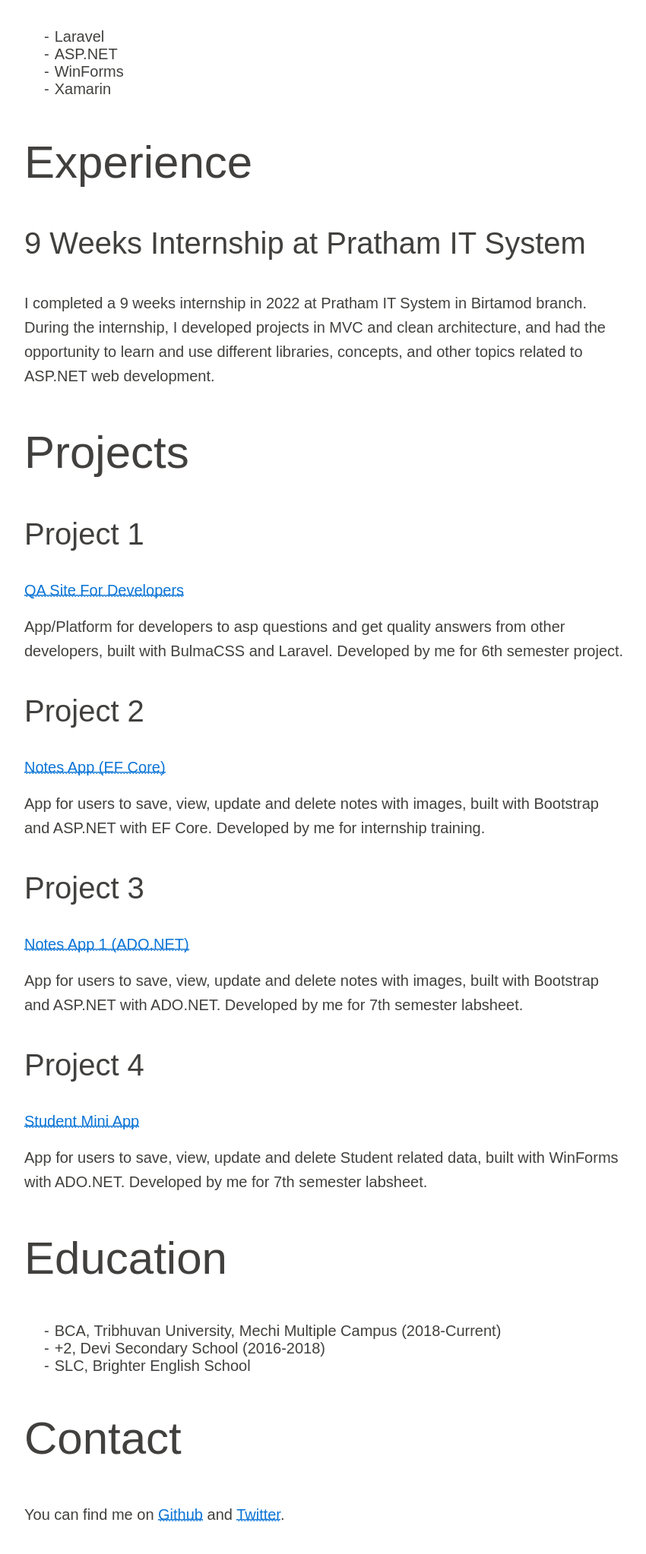
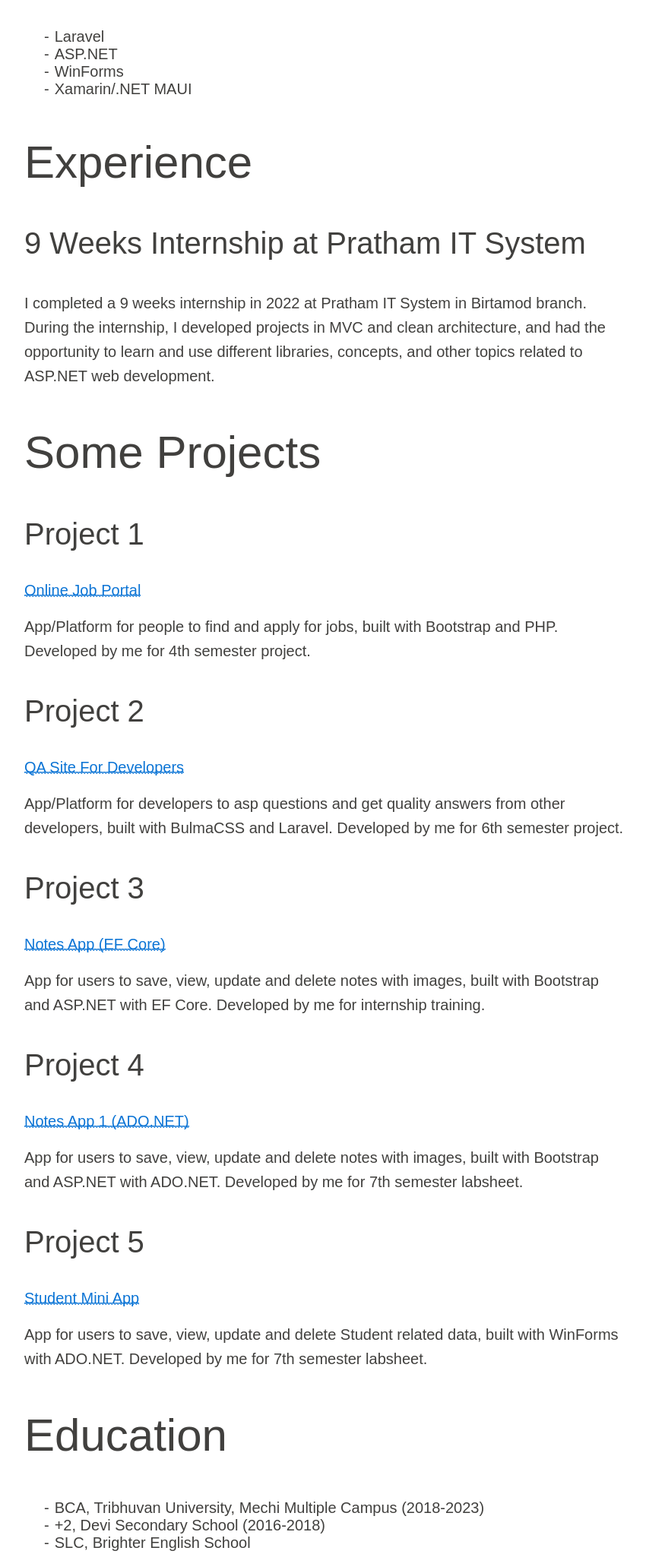
Before and after one commit to NikeshKhatiwada/MyPersonalSite, a plain HTML site: page index.html in a window 1280 px wide. Shown: the part 985-3031 px from the top of the page at 76% size, without its empty margins (128-978 px from the left). Drawn offline with nearby package versions, Linux system fonts and the light colour scheme; a web font is replaced by a local one.

Commit message:
Added a project, and performed some fixes

```diff
--- a/index.html
+++ b/index.html
@@ -31,37 +31,30 @@
           <li>Laravel</li>
           <li>ASP.NET</li>
           <li>WinForms</li>
-          <li>Xamarin</li>
+          <li>Xamarin/.NET MAUI</li>
         </ul>
         <h2>Experience</h2>
             <h3>9 Weeks Internship at Pratham IT System</h3>
             <p>I completed a 9 weeks internship in 2022 at Pratham IT System in Birtamod branch. During the internship, I developed projects in MVC and clean architecture, and had the opportunity to learn and use different libraries, concepts, and other topics related to ASP.NET web development.</p>
-        <h2>Projects</h2>
-          <!-- <li>
-            <h3>Job Search Project</h3>
-            <img src="project1.jpg" alt="Project 1" width="200" height="200">
-            <a href="https://github.com/your-username/project1">Project 1 Github Link</a>
-            <p>Brief description of the project and your role in it.</p>
-          </li> -->
+        <h2>Some Projects</h2>
           <h3>Project 1</h3>
-            <!-- <img src="project2.jpg" alt="Project 2" width="200" height="200"> -->
+          <a href="https://github.com/NikeshKhatiwada/OnlineJobPortal">Online Job Portal</a>
+          <p>App/Platform for people to find and apply for jobs, built with Bootstrap and PHP. Developed by me for 4th semester project.</p>
+          <h3>Project 2</h3>
           <a href="https://github.com/NikeshKhatiwada/QA-Site">QA Site For Developers</a>
           <p>App/Platform for developers to asp questions and get quality answers from other developers, built with BulmaCSS and Laravel. Developed by me for 6th semester project.</p>
-            <h3>Project 2</h3>
-            <!-- <img src="project2.jpg" alt="Project 2" width="200" height="200"> -->
+          <h3>Project 3</h3>
           <a href="https://github.com/NikeshKhatiwada/NotesApp">Notes App (EF Core)</a>
           <p>App for users to save, view, update and delete notes with images, built with Bootstrap and ASP.NET with EF Core. Developed by me for internship training.</p>
-            <h3>Project 3</h3>
-            <!-- <img src="project2.jpg" alt="Project 2" width="200" height="200"> -->
+          <h3>Project 4</h3>
           <a href="https://github.com/NikeshKhatiwada/NotesApp1">Notes App 1 (ADO.NET)</a>
           <p>App for users to save, view, update and delete notes with images, built with Bootstrap and ASP.NET with ADO.NET. Developed by me for 7th semester labsheet.</p>
-            <h3>Project 4</h3>
-            <!-- <img src="project2.jpg" alt="Project 2" width="200" height="200"> -->
+          <h3>Project 5</h3>
           <a href="https://github.com/NikeshKhatiwada/StudentMiniApp">Student Mini App</a>
           <p>App for users to save, view, update and delete Student related data, built with WinForms with ADO.NET. Developed by me for 7th semester labsheet.</p>
         <h2>Education</h2>
         <ul>
-          <li>BCA, Tribhuvan University, Mechi Multiple Campus (2018-Current)</li>
+          <li>BCA, Tribhuvan University, Mechi Multiple Campus (2018-2023)</li>
           <li>+2, Devi Secondary School (2016-2018)</li>
           <li>SLC, Brighter English School</li>
         </ul>
@@ -69,6 +62,6 @@
         <p>You can find me on <a href="https://github.com/NikeshKhatiwada">Github</a> and <a href="https://twitter.com/NikesKhatiwada">Twitter</a>.</p>
     </article>
 </section>
-<!-- Cloudflare Web Analytics --><script defer src='https://static.cloudflareinsights.com/beacon.min.js' data-cf-beacon='{"token": "ab4f536302b04af4bcbeadaf93f3b094"}'></script><!-- End Cloudflare Web Analytics -->
+<script defer src='https://static.cloudflareinsights.com/beacon.min.js' data-cf-beacon='{"token": "ab4f536302b04af4bcbeadaf93f3b094"}'></script><!-- End Cloudflare Web Analytics -->
 </body>
 </html>
```
Lines whose indentation alone changed are shown as unchanged.
